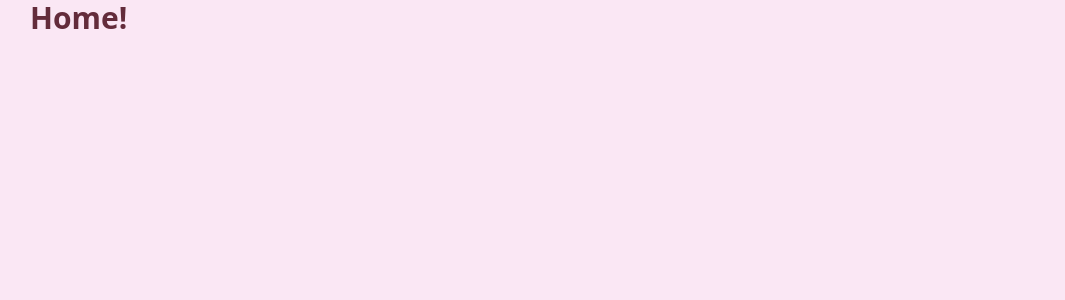
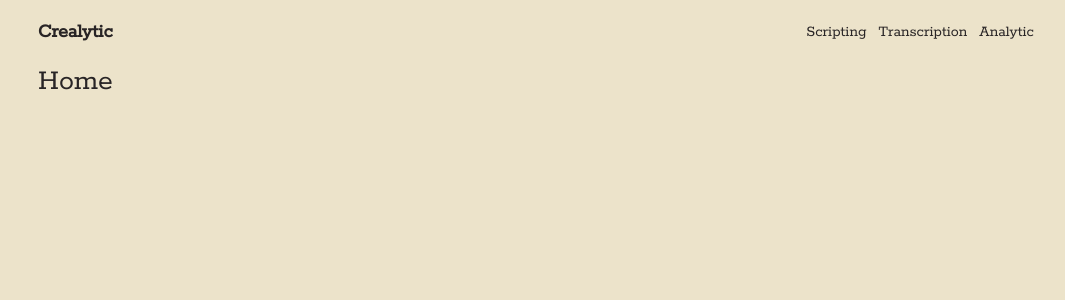
Before and after one commit to zharsuke/crealytic, a Next.js app: page / in a window 1280 px wide. Shown: the top 300 px of the page, without its empty margins (98-1163 px from the left). Built offline with nearby package versions, Linux system fonts and the light colour scheme.

Commit message:
feat: setup layout

```diff
--- /dev/null
+++ b/src/components/Header.tsx
@@ -0,0 +1,36 @@
+import Link from "next/link"
+
+type HeaderProps = {
+    hover: string
+}
+
+export default function Header({ hover }: HeaderProps) {
+    return (
+        <div className="navbar bg-base-100">
+            <div className="flex-1 gap-3">
+                <Link href={'/'} className={`text-xl font-bold ${hover}`}>Crealytic</Link>
+            </div>
+
+            {/* mobile navbar */}
+            <div className="sm:hidden">
+                <div className="dropdown">
+                    <div tabIndex={0} role="button" className="btn btn-ghost btn-circle" aria-label="Menu Toggle">
+                        <svg xmlns="http://www.w3.org/2000/svg" className="h-5 w-5" fill="none" viewBox="0 0 24 24" stroke="currentColor"><path strokeLinecap="round" strokeLinejoin="round" strokeWidth="2" d="M4 6h16M4 12h16M4 18h7" /></svg>
+                    </div>
+                    <ul tabIndex={0} className="menu menu-sm dropdown-content mt-10 z-[1] right-0 top-0 p-3 shadow bg-base-100 rounded-box w-52">
+                        <li><Link className={hover} href={'/scripting'}>Scripting</Link></li>
+                        <li><Link className={hover} href={'/transcription'}>Transcription</Link></li>
+                        <li><Link className={hover} href={'/analytic'}>Analytic</Link></li>
+                    </ul>
+                </div>
+            </div>
+
+            {/* desktop navbar */}
+            <div className="hidden sm:block flex gap-4">
+                <Link className={`mr-3 ${hover}`} href={'/scripting'}>Scripting</Link>
+                <Link className={`mr-3 ${hover}`} href={'/transcription'}>Transcription</Link>
+                <Link className={`mr-3 ${hover}`} href={'/analytic'}>Analytic</Link>
+            </div>
+        </div>
+    )
+}
--- /dev/null
+++ b/src/components/Layout.tsx
@@ -0,0 +1,24 @@
+import Header from "./Header";
+
+type LayoutProps = {
+    children: React.ReactNode
+}
+
+export default function Layout({ children }: LayoutProps) {
+
+    const hover = "hover:text-primary transition ease-in-out delay-150 hover:-translate-y-0.5 duration-300";
+
+    return (
+        <div className="max-w-screen-lg mx-auto">
+
+            {/* header */}
+            <Header hover={hover}></Header>
+
+            {/* main content */}
+            <div className="mx-2">
+                {children}
+            </div>
+
+        </div>
+    )
+}
--- /dev/null
+++ b/src/components/contents/Home.tsx
@@ -0,0 +1,9 @@
+import Layout from "@/components/Layout";
+
+export default function Home() {
+    return (
+        <Layout>
+            <h1 className="text-3xl">Home</h1>
+        </Layout>
+    )
+}
--- a/src/pages/_app.tsx
+++ b/src/pages/_app.tsx
@@ -1,6 +1,16 @@
 import "@/styles/globals.css";
 import type { AppProps } from "next/app";
+import { Rokkitt } from "next/font/google";
+
+const font = Rokkitt({
+  weight: '400',
+  subsets: ['latin'],
+});
 
 export default function App({ Component, pageProps }: AppProps) {
-  return <Component {...pageProps} />;
+  return (
+    <div className={font.className}>
+      <Component {...pageProps} />
+    </div>
+  );
 }
--- a/src/pages/_document.tsx
+++ b/src/pages/_document.tsx
@@ -1,8 +1,14 @@
 import { Html, Head, Main, NextScript } from "next/document";
+import type { Metadata } from "next";
+
+export const metadata: Metadata = {
+  title: "Crealytic",
+  description: "",
+};
 
 export default function Document() {
   return (
-    <Html lang="en" data-theme="valentine">
+    <Html lang="en" data-theme="retro">
       <Head />
       <body className="antialiased">
         <Main />
--- a/src/pages/index.tsx
+++ b/src/pages/index.tsx
@@ -1,7 +1 @@
-export default function Home() {
-  return (
-    <div className="max-w-screen-lg mx-auto">
-      <h1 className="text-3xl font-bold">Home!</h1>
-    </div>
-  );
-}
+export { default } from "@/components/contents/Home";
```
Also changed, not shown: 1 other file (tests, documents, lock files or other folders).
